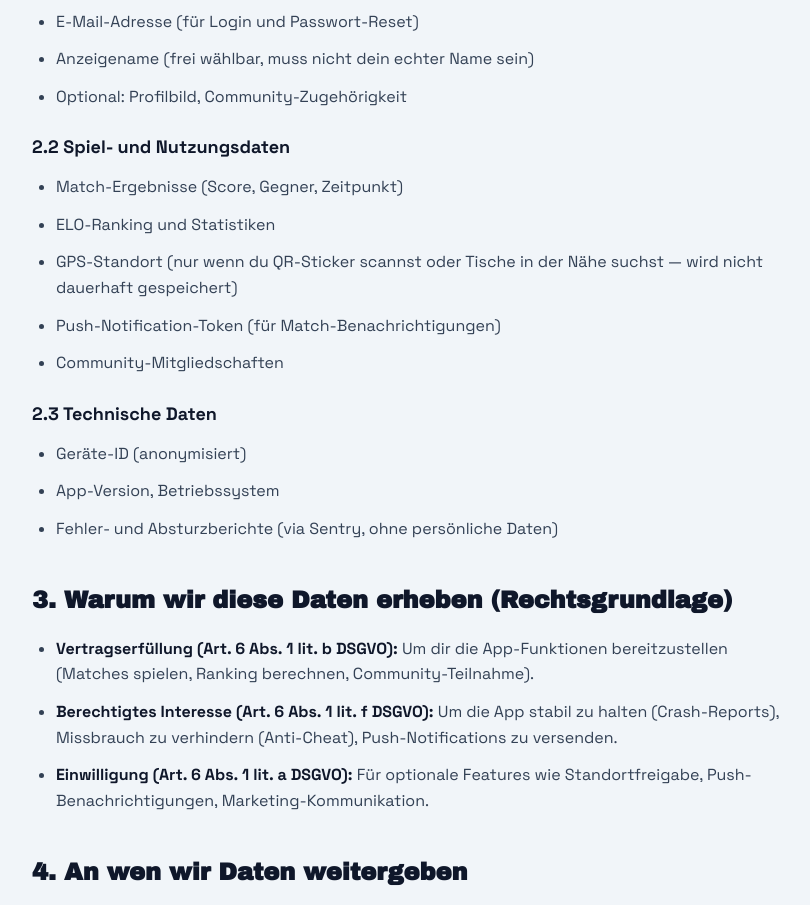
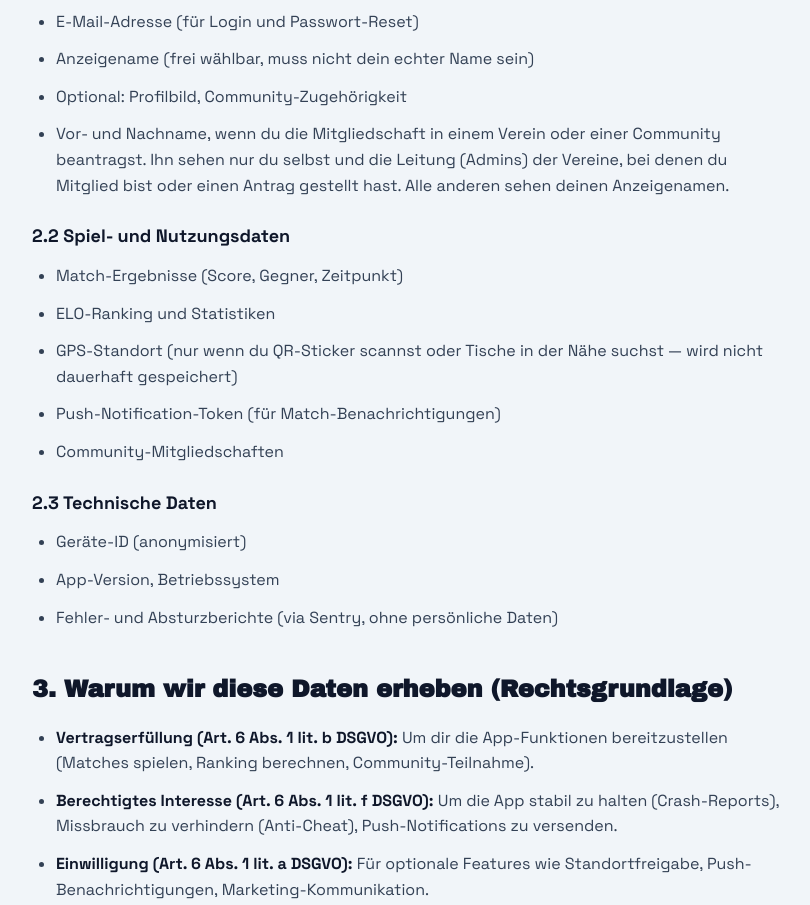
Before and after one commit to PT150627/lindeno-web, a plain HTML site: page privacy.html in a window 1280 px wide. Shown: the part 954-1859 px from the top of the page, without its empty margins (230-1040 px from the left). Drawn offline with Linux system fonts and the light colour scheme.

Commit message:
docs: Datenschutz – Vor- und Nachname beim Mitgliedsantrag
Co-Authored-By: Claude Fable 5.2 <noreply@anthropic.com>

```diff
--- a/privacy.html
+++ b/privacy.html
@@ -111,6 +111,7 @@
     <li>E-Mail-Adresse (für Login und Passwort-Reset)</li>
     <li>Anzeigename (frei wählbar, muss nicht dein echter Name sein)</li>
     <li>Optional: Profilbild, Community-Zugehörigkeit</li>
+    <li>Vor- und Nachname, wenn du die Mitgliedschaft in einem Verein oder einer Community beantragst. Ihn sehen nur du selbst und die Leitung (Admins) der Vereine, bei denen du Mitglied bist oder einen Antrag gestellt hast. Alle anderen sehen deinen Anzeigenamen.</li>
   </ul>
 
   <h3>2.2 Spiel- und Nutzungsdaten</h3>
```
